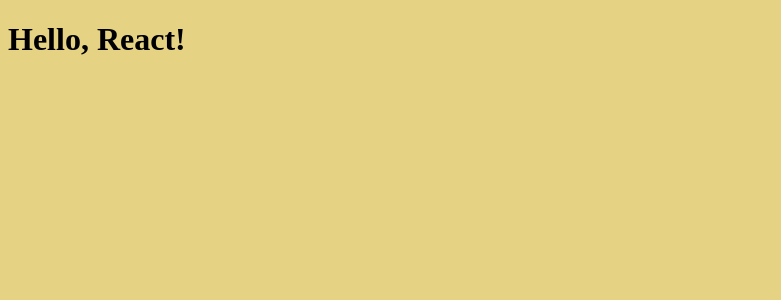
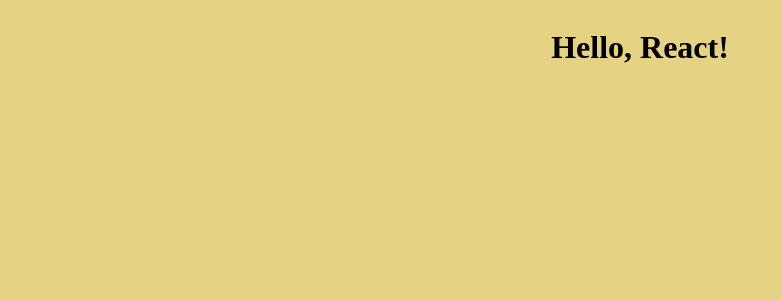
Before and after one commit to gabriele-andolina/tip-calculator, a React (Create React App) app: page / in a window 1280 px wide. Shown: the top 300 px of the page, without its empty margins (0-781 px from the left). Built offline with nearby package versions, Linux system fonts and the light colour scheme.

Commit message:
Style: Added flex positioning for main page

```diff
--- a/src/App.js
+++ b/src/App.js
@@ -1,7 +1,5 @@
 import "./style.css";
 
-function App() {
+export default function App() {
     return <h1>Hello, React!</h1>;
 }
-
-export default App;
--- a/src/style.css
+++ b/src/style.css
@@ -1,3 +1,6 @@
 body {
     background-color: #e5d283;
+    display: flex;
+    justify-content: center;
+    align-items: center;
 }
```
